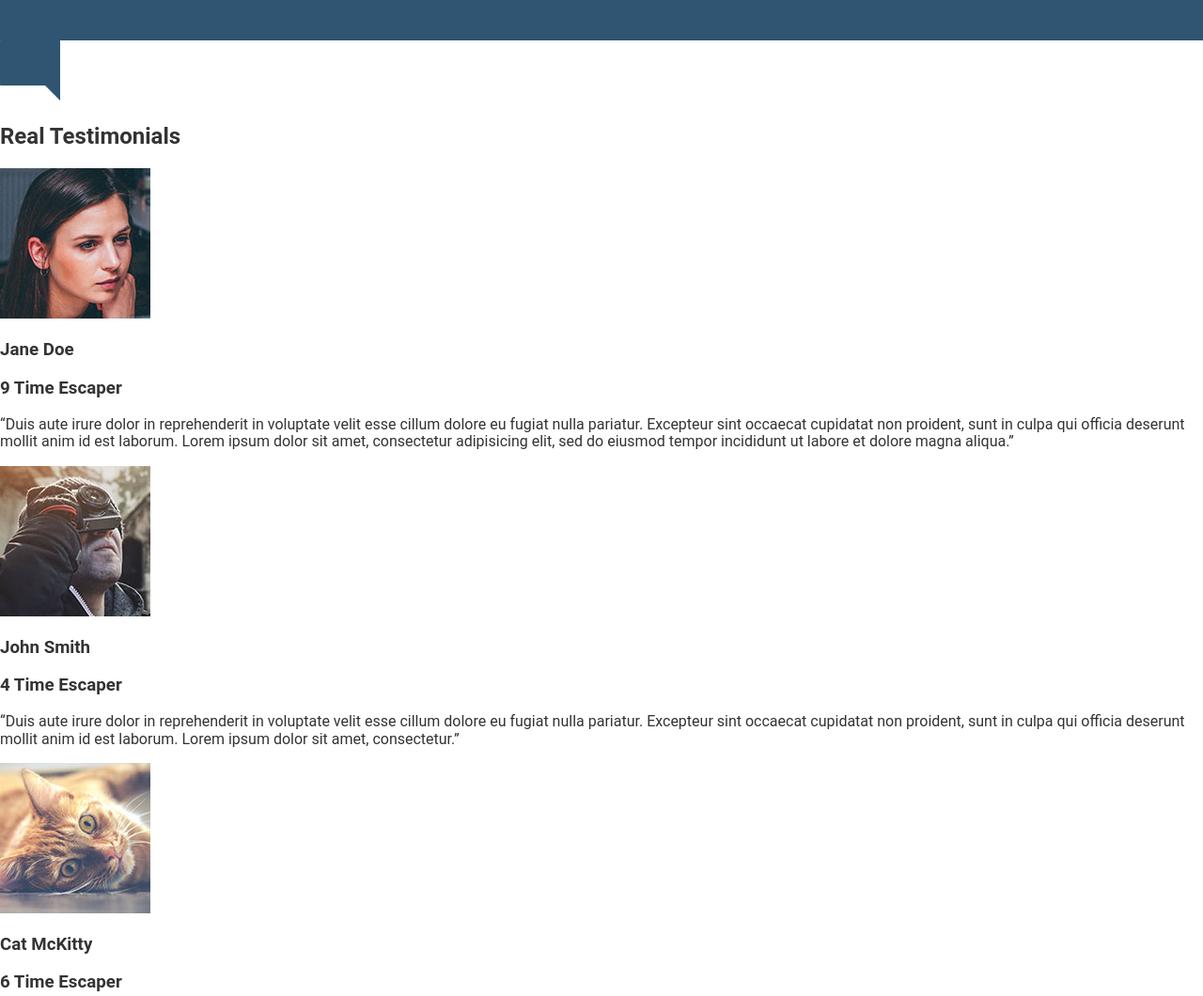
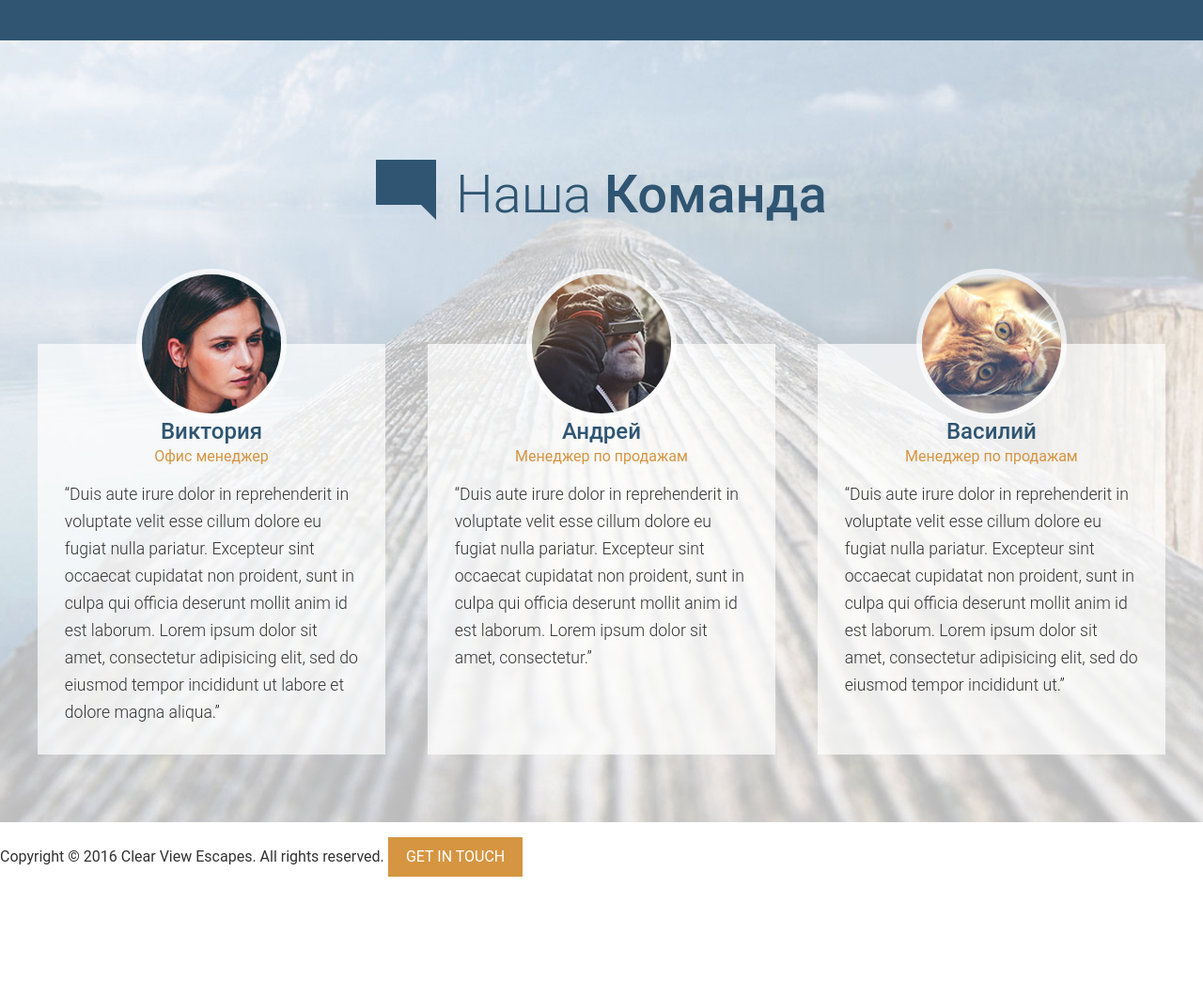
Before and after one commit to SashaShirokov/Renault-Engine, a website: page app/index.html in a window 1280 px wide. Shown: the part 3020-4080 px from the top of the page at 94% size. After the commit the page ends 3969 px from the top, so only its background shows below. Drawn offline with Linux system fonts and the light colour scheme.

Commit message:
styled team section

```diff
--- a/app/assets/styles/base/_mixins.css
+++ b/app/assets/styles/base/_mixins.css
@@ -11,7 +11,7 @@
 }
 
 @define-mixin atLarge {
-  @media (min-width: 1200px) {
+  @media (min-width: 1010px) {
     @mixin-content;
   }
 }
--- a/app/assets/styles/modules/_page-section.css
+++ b/app/assets/styles/modules/_page-section.css
@@ -5,9 +5,34 @@
     padding: 4.5rem 0;
   }
 
+  &--no-b-padding-until-medium {
+    padding-bottom: 0;
+
+    @mixin atMedium {
+      padding-bottom: 4.5rem;
+    }
+  }
+
+  &--no-b-padding-until-large {
+    padding-bottom: 0;
+
+    @mixin atLarge {
+      padding-bottom: 4.5rem;
+    }
+  }
+
 
   &--blue {
     background-color: $mainBlue;
     color: #FFF;
   }
+
+  &--team {
+    background-color: #e0e6ef;
+
+    @mixin atLarge {
+      background: url('/assets/images/team.jpg') top center no-repeat;
+      background-size: cover;
+    }
+  }
 }
--- a/app/assets/styles/modules/_row.css
+++ b/app/assets/styles/modules/_row.css
@@ -1,6 +1,10 @@
 .row {
 
   @mixin clearfix;
+
+  &--t-padding {
+    padding-top: 80px;
+  }
 
   &--gutters {
     margin-right: -65px;
@@ -10,12 +14,20 @@
     margin-right: -100px;
   }
 
+  &--gutters-small {
+    margin-right: -45px;
+  }
+
   &--gutters > div {
     padding-right: 65px;
   }
 
   &--gutters-large > div {
     padding-right: 100px;
+  }
+
+  &--gutters-small > div {
+    padding-right: 45px;
   }
 
   &__b-margin-until-medium {
@@ -53,5 +65,58 @@
     }
   }
 
+  @mixin atLarge {
+
+    &__b-margin-until-large {
+      margin-bottom: 0;
+    }
+
+    &__large-4 {
+      float: left;
+      width: 33.33%;
+    }
+
+    &__large-4--larger {
+      width: 37%;
+    }
+
+    &__large-6 {
+      float: left;
+      width: 50%;
+    }
+
+
+    &__large-8 {
+      float: left;
+      width: 66.66%;
+    }
+
+    &__large-8--smaller {
+      width: 63%;
+    }
+  }
+
+  /* Begin Equal Height Rules */
+  &--equal-height-at-medium {
+    @mixin atMedium {
+      display: flex;
+    }
+
+    & > div {
+      float: none;
+      display: flex;
+    }
+  }
+
+  &--equal-height-at-large {
+    @mixin atLarge {
+      display: flex;
+    }
+
+    & > div {
+      float: none;
+      display: flex;
+    }
+  }
 
 }
--- a/app/assets/styles/modules/_section-title.css
+++ b/app/assets/styles/modules/_section-title.css
@@ -18,10 +18,16 @@
     margin-bottom: .6rem;;
 
     @mixin atSmall {
-      margin-right: 0.7rem;
+      position: relative;
+      top: 8px;
+      margin-right: 1.3rem;
       margin-left: 0;
       margin-bottom: 0;
       display: inline-block;
     }
   }
+
+  &--blue {
+    color: $mainBlue;
+  }
 }
--- /dev/null
+++ b/app/assets/styles/modules/_team.css
@@ -0,0 +1,41 @@
+.team {
+  background-color: rgba(255, 255, 255, .7);
+  padding: 0 18px 1px 18px;
+  margin-bottom: 98px;
+
+  @mixin atLarge {
+    margin-bottom: 0;
+    padding: 0 1.8rem 1px 1.8rem;
+  }
+
+  &--last {
+    margin-bottom: 0;
+  }
+
+  &__photo {
+    border-radius: 80px;
+    overflow: hidden;
+    width: 160px;
+    height: 160px;
+    margin: 0 auto -80px auto;
+    position: relative;
+    top: -80px;
+    border: 6px solid rgba(255, 255, 255, .7);
+  }
+
+  &__title {
+    color: $mainBlue;
+    text-align: center;
+    font-size: 1.5rem;
+    font-weight: 500;
+    margin: 0;
+  }
+
+  &__subtitle {
+    color: $mainOrange;
+    text-align: center;
+    font-weight: 400;
+    font-size: 1rem;
+    margin: .25rem 0 1rem 0;
+  }
+}
--- a/app/assets/styles/modules/_wrapper.css
+++ b/app/assets/styles/modules/_wrapper.css
@@ -8,6 +8,26 @@
 
   &--medium {
     max-width: 970px;
+  }
+
+  &--no-padding-until-medium {
+    padding-left: 0;
+    padding-right: 0;
+
+    @mixin atMedium {
+      padding-left: 18px;
+      padding-right: 18px;
+    }
+  }
+
+  &--no-padding-until-large {
+    padding-left: 0;
+    padding-right: 0;
+
+    @mixin atLarge {
+      padding-left: 18px;
+      padding-right: 18px;
+    }
   }
 
   &--b-margin {
--- a/app/assets/styles/styles.css
+++ b/app/assets/styles/styles.css
@@ -11,3 +11,4 @@
 @import "modules/_generic-content-container";
 @import "modules/_section-title";
 @import "modules/_feature-item";
+@import "modules/_team";
--- a/app/index.html
+++ b/app/index.html
@@ -100,24 +100,44 @@
     </div>
   </div>
 
-  <div id="testimonials">
-    <img src="assets/images/icons/comment.svg">
-    <h2>Real Testimonials</h2>
+  <div id="testimonials" class="page-section page-section--no-b-padding-until-large page-section--team">
+    <div class="wrapper wrapper--no-padding-until-large">
 
-    <img src="assets/images/testimonial-jane.jpg">
-    <h3>Jane Doe</h3>
-    <h3>9 Time Escaper</h3>
-    <p>&ldquo;Duis aute irure dolor in reprehenderit in voluptate velit esse cillum dolore eu fugiat nulla pariatur. Excepteur sint occaecat cupidatat non proident, sunt in culpa qui officia deserunt mollit anim id est laborum. Lorem ipsum dolor sit amet, consectetur adipisicing elit, sed do eiusmod tempor incididunt ut labore et dolore magna aliqua.&rdquo;</p>
+      <h2 class="section-title section-title--blue"><img class="section-title__icon" src="assets/images/icons/comment.svg">Наша <strong>Команда</strong></h2>
 
-    <img src="assets/images/testimonial-john.jpg">
-    <h3>John Smith</h3>
-    <h3>4 Time Escaper</h3>
-    <p>&ldquo;Duis aute irure dolor in reprehenderit in voluptate velit esse cillum dolore eu fugiat nulla pariatur. Excepteur sint occaecat cupidatat non proident, sunt in culpa qui officia deserunt mollit anim id est laborum. Lorem ipsum dolor sit amet, consectetur.&rdquo;</p>
-
-    <img src="assets/images/testimonial-cat.jpg">
-    <h3>Cat McKitty</h3>
-    <h3>6 Time Escaper</h3>
-    <p>&ldquo;Duis aute irure dolor in reprehenderit in voluptate velit esse cillum dolore eu fugiat nulla pariatur. Excepteur sint occaecat cupidatat non proident, sunt in culpa qui officia deserunt mollit anim id est laborum. Lorem ipsum dolor sit amet, consectetur adipisicing elit, sed do eiusmod tempor incididunt ut.&rdquo;</p>
+      <div class="row row--gutters row--equal-height-at-large row--t-padding row--gutters-small generic-content-container">
+        <div class="row__large-4">
+          <div class="team">
+            <div class="team__photo">
+              <img src="assets/images/testimonial-jane.jpg">
+            </div>
+            <h3 class="team__title">Виктория</h3>
+            <h4 class="team__subtitle">Офис менеджер</h4>
+            <p >&ldquo;Duis aute irure dolor in reprehenderit in voluptate velit esse cillum dolore eu fugiat nulla pariatur. Excepteur sint occaecat cupidatat non proident, sunt in culpa qui officia deserunt mollit anim id est laborum. Lorem ipsum dolor sit amet, consectetur adipisicing elit, sed do eiusmod tempor incididunt ut labore et dolore magna aliqua.&rdquo;</p>
+          </div>
+        </div>
+        <div class="row__large-4">
+          <div class="team">
+            <div class="team__photo">
+              <img src="assets/images/testimonial-john.jpg">
+            </div>
+            <h3 class="team__title">Андрей</h3>
+            <h4 class="team__subtitle">Менеджер по продажам</h4>
+            <p>&ldquo;Duis aute irure dolor in reprehenderit in voluptate velit esse cillum dolore eu fugiat nulla pariatur. Excepteur sint occaecat cupidatat non proident, sunt in culpa qui officia deserunt mollit anim id est laborum. Lorem ipsum dolor sit amet, consectetur.&rdquo;</p>
+          </div>
+        </div>
+        <div class="row__large-4">
+          <div class="team team--last">
+            <div class="team__photo">
+              <img src="assets/images/testimonial-cat.jpg">
+            </div>
+            <h3 class="team__title">Василий</h3>
+            <h4 class="team__subtitle">Менеджер по продажам</h4>
+            <p>&ldquo;Duis aute irure dolor in reprehenderit in voluptate velit esse cillum dolore eu fugiat nulla pariatur. Excepteur sint occaecat cupidatat non proident, sunt in culpa qui officia deserunt mollit anim id est laborum. Lorem ipsum dolor sit amet, consectetur adipisicing elit, sed do eiusmod tempor incididunt ut.&rdquo;</p>
+          </div>
+        </div>
+      </div>
+    </div>
   </div>
 
   <footer>
--- a/app/temp/styles/styles.css
+++ b/app/temp/styles/styles.css
@@ -488,7 +488,7 @@ a {
 
   }
 
-@media (min-width: 1200px) {
+@media (min-width: 1010px) {
 
 .large-banner__text-content {
       width: 38rem;
@@ -548,7 +548,7 @@ a {
     display: block;
   }
 
-@media (min-width: 1200px) {
+@media (min-width: 1010px) {
 
 .large-banner__image {
       opacity: 1
@@ -593,6 +593,32 @@ a {
     max-width: 970px;
   }
 
+.wrapper--no-padding-until-medium {
+    padding-left: 0;
+    padding-right: 0;
+  }
+
+@media (min-width: 800px) {
+
+.wrapper--no-padding-until-medium {
+      padding-left: 18px;
+      padding-right: 18px
+  }
+  }
+
+.wrapper--no-padding-until-large {
+    padding-left: 0;
+    padding-right: 0;
+  }
+
+@media (min-width: 1010px) {
+
+.wrapper--no-padding-until-large {
+      padding-left: 18px;
+      padding-right: 18px
+  }
+  }
+
 .wrapper--b-margin {
     margin-bottom: 1rem;
   }
@@ -620,9 +646,43 @@ a {
 }
   }
 
+.page-section--no-b-padding-until-medium {
+    padding-bottom: 0;
+  }
+
+@media (min-width: 800px) {
+
+.page-section--no-b-padding-until-medium {
+      padding-bottom: 4.5rem
+  }
+  }
+
+.page-section--no-b-padding-until-large {
+    padding-bottom: 0;
+  }
+
+@media (min-width: 1010px) {
+
+.page-section--no-b-padding-until-large {
+      padding-bottom: 4.5rem
+  }
+  }
+
 .page-section--blue {
     background-color: #2f5572;
     color: #FFF;
+  }
+
+.page-section--team {
+    background-color: #e0e6ef;
+  }
+
+@media (min-width: 1010px) {
+
+.page-section--team {
+      background: url('/assets/images/team.jpg') top center no-repeat;
+      background-size: cover
+  }
   }
 
 .headline {
@@ -685,6 +745,10 @@ a {
     display: table;
   }
 
+.row--t-padding {
+    padding-top: 80px;
+  }
+
 .row--gutters {
     margin-right: -65px;
   }
@@ -693,12 +757,20 @@ a {
     margin-right: -100px;
   }
 
+.row--gutters-small {
+    margin-right: -45px;
+  }
+
 .row--gutters > div {
     padding-right: 65px;
   }
 
 .row--gutters-large > div {
     padding-right: 100px;
+  }
+
+.row--gutters-small > div {
+    padding-right: 45px;
   }
 
 .row__b-margin-until-medium {
@@ -735,6 +807,71 @@ a {
       width: 63%;
     }
   }
+
+@media (min-width: 1010px) {
+
+    .row__b-margin-until-large {
+      margin-bottom: 0;
+    }
+
+    .row__large-4 {
+      float: left;
+      width: 33.33%;
+    }
+
+    .row__large-4--larger {
+      width: 37%;
+    }
+
+    .row__large-6 {
+      float: left;
+      width: 50%;
+    }
+
+
+    .row__large-8 {
+      float: left;
+      width: 66.66%;
+    }
+
+    .row__large-8--smaller {
+      width: 63%;
+    }
+  }
+
+/* Begin Equal Height Rules */
+
+@media (min-width: 800px) {
+
+.row--equal-height-at-medium {
+      display: -webkit-box;
+      display: -ms-flexbox;
+      display: flex
+  }
+  }
+
+.row--equal-height-at-medium > div {
+      float: none;
+      display: -webkit-box;
+      display: -ms-flexbox;
+      display: flex;
+    }
+
+@media (min-width: 1010px) {
+
+.row--equal-height-at-large {
+      display: -webkit-box;
+      display: -ms-flexbox;
+      display: flex
+  }
+  }
+
+.row--equal-height-at-large > div {
+      float: none;
+      display: -webkit-box;
+      display: -ms-flexbox;
+      display: flex;
+    }
 
 .generic-content-container p {
     font-weight: 300;
@@ -780,11 +917,17 @@ a {
 @media (min-width: 530px) {
 
 .section-title__icon {
-      margin-right: 0.7rem;
+      position: relative;
+      top: 8px;
+      margin-right: 1.3rem;
       margin-left: 0;
       margin-bottom: 0;
       display: inline-block
   }
+  }
+
+.section-title--blue {
+    color: #2f5572;
   }
 
 .feature-item {
@@ -829,3 +972,48 @@ a {
       text-align: left
   }
   }
+
+.team {
+  background-color: rgba(255, 255, 255, .7);
+  padding: 0 18px 1px 18px;
+  margin-bottom: 98px;
+}
+
+@media (min-width: 1010px) {
+
+.team {
+    margin-bottom: 0;
+    padding: 0 1.8rem 1px 1.8rem
+}
+  }
+
+.team--last {
+    margin-bottom: 0;
+  }
+
+.team__photo {
+    border-radius: 80px;
+    overflow: hidden;
+    width: 160px;
+    height: 160px;
+    margin: 0 auto -80px auto;
+    position: relative;
+    top: -80px;
+    border: 6px solid rgba(255, 255, 255, .7);
+  }
+
+.team__title {
+    color: #2f5572;
+    text-align: center;
+    font-size: 1.5rem;
+    font-weight: 500;
+    margin: 0;
+  }
+
+.team__subtitle {
+    color: #d59541;
+    text-align: center;
+    font-weight: 400;
+    font-size: 1rem;
+    margin: .25rem 0 1rem 0;
+  }
```
Also changed, not shown: app/assets/images/team.jpg (renamed from app/assets/images/testimonials-bg.jpg).
